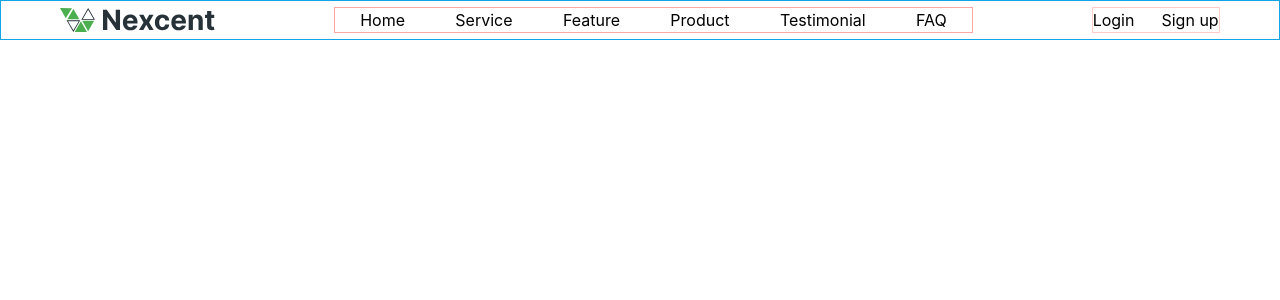
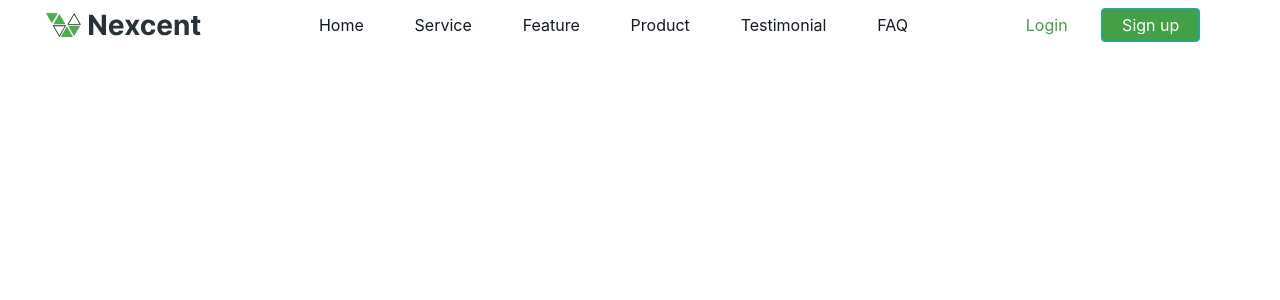
Before and after one commit to GaneshGourav/responsiveweb_page, a React (Create React App) app: page / in a window 1280 px wide. Shown: the top 300 px of the page. Built offline with nearby package versions, Linux system fonts and the light colour scheme.

Commit message:
navbar components done

```diff
--- a/src/components/Navbar.jsx
+++ b/src/components/Navbar.jsx
@@ -6,9 +6,9 @@ export const Navbar = () =>{
     return <>
 
 
-    <div className="flex border=1px solid red border border-sky-500 justify-around h-10 align-baseline items-center">
+    <div className="flex  justify-around h-84 w-1440 align-baseline items-center mt-2">
 <div><img src={logo} alt="logo" /></div>
-<div className="flex justify-around border border-red-300 w-1/2">
+<div className="flex justify-around w-1/2 text-gray-900">
     <p>Home</p>
     <p>Service</p>
     <p>Feature</p>
@@ -16,9 +16,9 @@ export const Navbar = () =>{
     <p>Testimonial</p>
     <p>FAQ</p>
 </div>
-<div className="flex justify-between border border-red-200 w-32">
+<div className="flex justify-between  items-center w-52 text-[#43A046]">
     <p>Login</p>
-    <p>Sign up</p>
+    <p className="border border-sky-500  py-1 m-auto bg-[#43A046] text-white px-5 rounded ">Sign up</p>
 </div>
 
 
```
